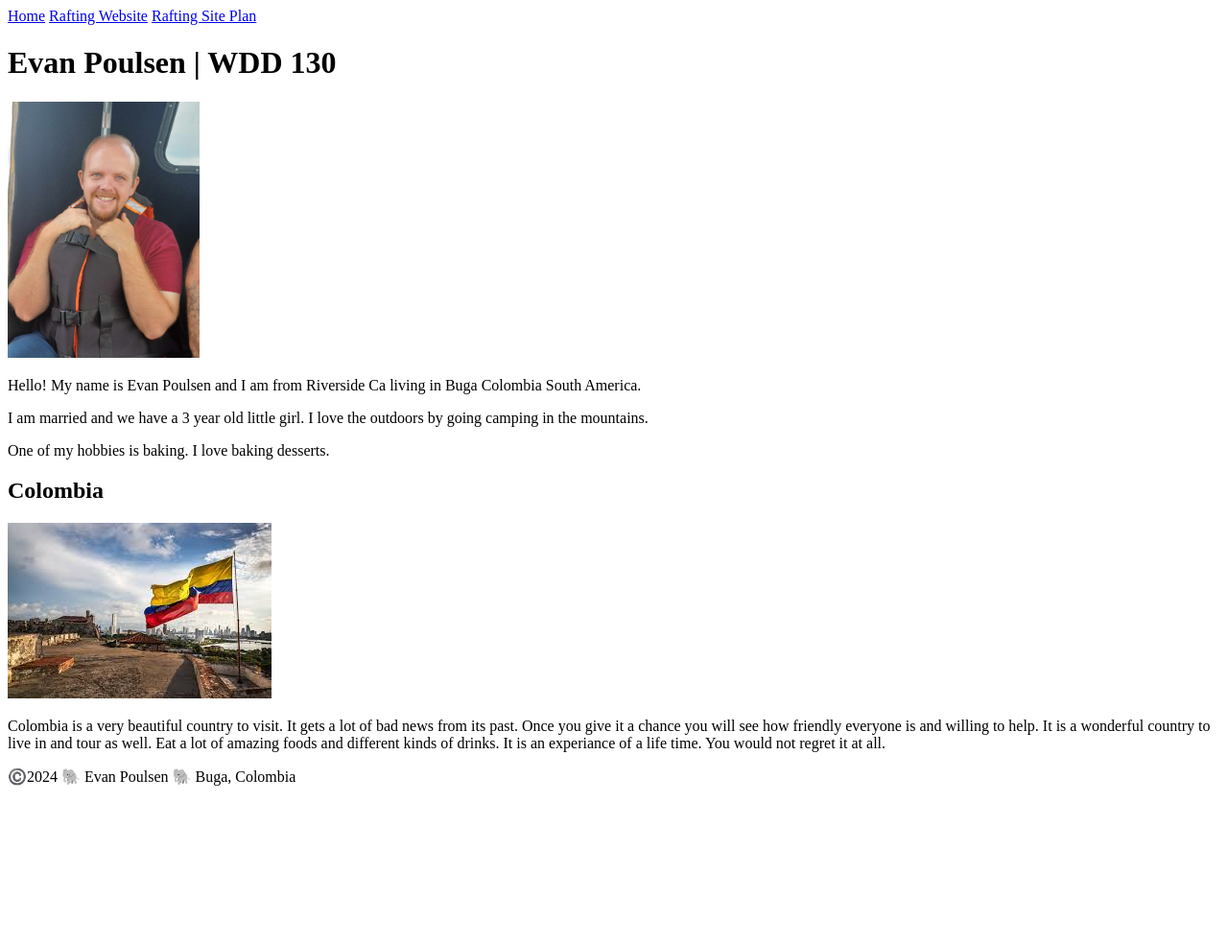
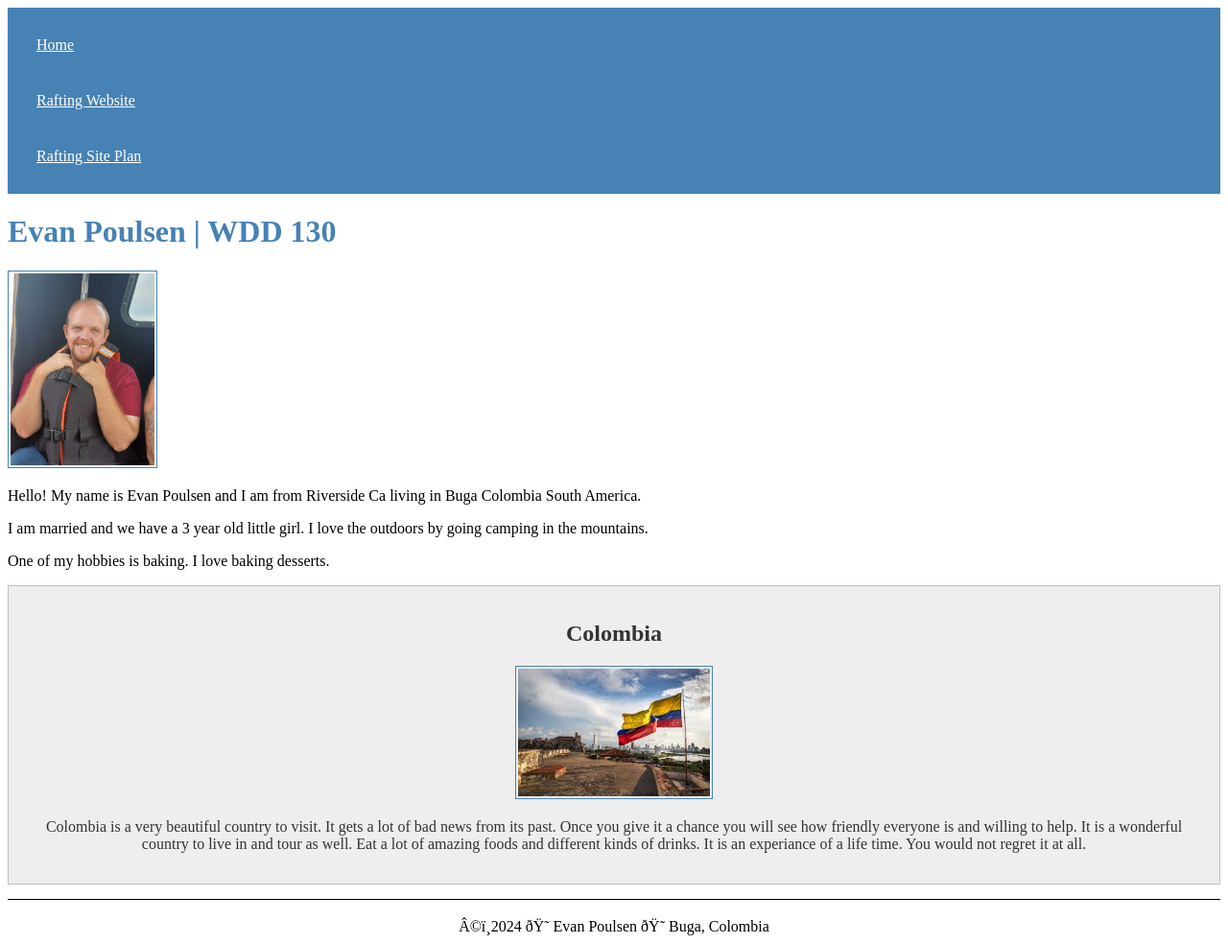
Before and after one commit to evanpoulsen/wdd130, a plain HTML site: page index.html in a window 1280 px wide. Shown: the whole page at 96% size. Before the commit the page ends 835 px from the top, so only its background shows below. Drawn offline with Linux system fonts and the light colour scheme.

Commit message:
update info

```diff
--- a/index.html
+++ b/index.html
@@ -1,6 +1,7 @@
 <!DOCTYPE html>
 <html lang="en-US">
 <head>
+    <link rel="stylesheet" href="styles/styles.css"
     <meta charset="utf-8">
     <meta name="viewport" content="width=device-width,initial-scale=1.0">
     <title>Evan Poulsen | WDD 130</title>
--- a/styles/styles.css
+++ b/styles/styles.css
@@ -1,3 +1,30 @@
+nav {
+    background-color: steelblue;
+    padding: 10px;
+}
+
+nav a {
+    color: white;
+    display: block;
+    padding: 20px
+}
+
+h1 {
+    color: steelblue
+}
+
+img {
+    width: 150px;
+    height: auto;
+    border: 1px solid steelblue;
+    padding: 2px;
+    box-shadow: 0 0 3-px gray;
+}
+
+p {
+    padding: 10px;
+}
+
 main {
     max-width: 840px;
 }
```
